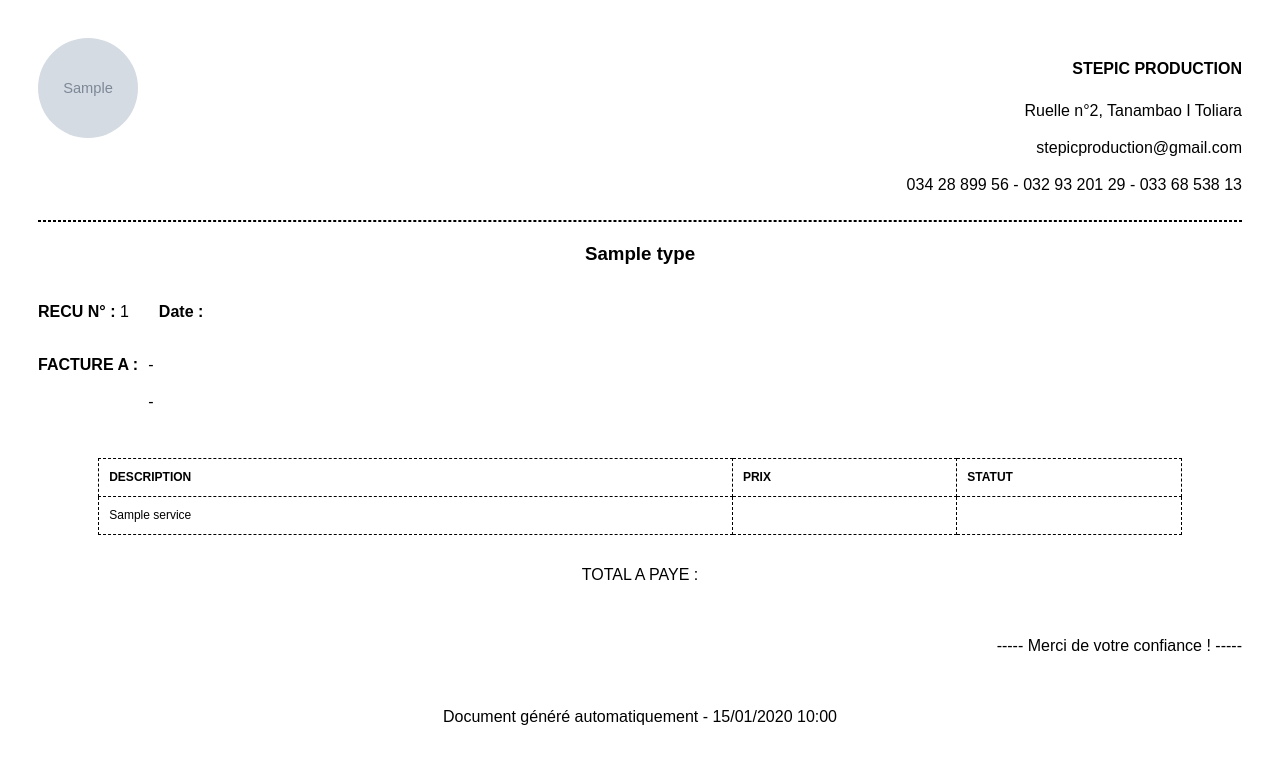
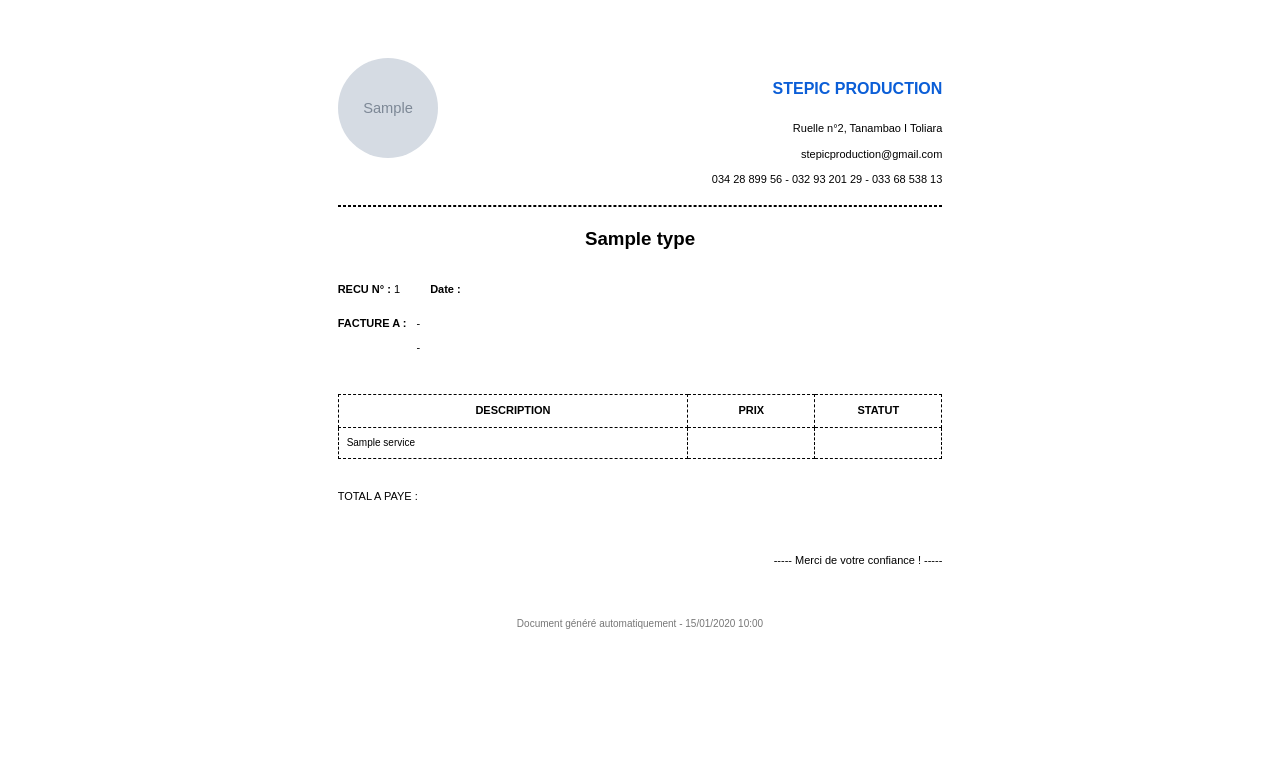
Before and after one commit to Ravelosambatra/projectBack, a Django app: template templates/recu.html in a window 1280 px wide. Shown: the top 764 px of the page. Run offline with Django 5.2, Linux system fonts and the light colour scheme; tables that the repository leaves empty hold one stand-in row (values such as "Sample post"); the template is opened without the code that fills it: values that come from a table or form of the project are taken from there, most other values are stand-ins (such as "Sample title", 1, 10 or a date in 2020); grey boxes marked "Sample" are stand-in pictures.

Commit message:
Fixation du css du reçu

```diff
--- a/templates/recu.html
+++ b/templates/recu.html
@@ -6,23 +6,25 @@
         body {
             font-family: sans-serif;
             padding: 30px;
-            line-height: 1.3; /* Augmenté à 1.3 pour aérer le texte */
-            text-align: center; /* NOUVEAU : Centre tout le contenu par défaut */
+            line-height: 1.3;
+            text-align: center;
+        }
+        /* Conteneur principal du reçu */
+        .recu-conteneur {
+            width: 16cm;
+            margin: 0 auto;
+            text-align: left;
+            padding: 20px;
+            /* border: 1px solid #000; <--- Décommentez pour visualiser la taille */
         }
 
-        /* SUPPRIMÉ : .card, car il perturbe WeasyPrint */
-
         .flex {
-            width: 100%; /* Utilise la largeur complète */
+            width: 100%;
             display: flex;
             justify-content: space-between;
-            align-items: top; /* Alignement en haut pour le bloc d'informations */
-            margin: 0 auto;
-            /* Ajout 1: Force l'alignement du contenu Flex à gauche dans ce bloc */
+            align-items: top;
             text-align: left;
         }
-
-        /* Les paragraphes de l'en-tête de l'entreprise (à droite) doivent être alignés à droite */
         .flex > div:last-child {
             text-align: right;
         }
@@ -32,38 +34,58 @@
             margin: 20px 0;
         }
 
-        /* ... (Autres styles conservés) ... */
+        h4 {
+            color: #0B5ED7;
+        }
 
-        /* Le tableau doit être centré et avoir une largeur définie */
+        /* Taille de police réduite pour le contenu général */
+        p, li {
+            font-size: 11px;
+        }
+
+        .row {
+            margin: 10px 0;
+        }
+
+        /* Tableau et cellules */
         table {
-            margin: 30px auto; /* Centrage du tableau */
-            width: 90%; /* Nouvelle largeur fixe pour le tableau */
-            border : 1px dashed black;
+            margin: 30px 0;
+            width: 100%;
             border-collapse: collapse;
-            padding : 0; /* Suppression du padding sur le tableau */
-            font-size: 12px;
-            /* Règle CRUCIALE : table-layout: fixed; */
             table-layout: fixed;
         }
 
         th, td {
             border : 1px dashed black;
             border-collapse: collapse;
-            padding : 10px; /* Padding sur les cellules individuelles */
-            font-size: 12px;
-            line-height: 1.4; /* Aération du texte dans les cellules */
-            /* Alignement vertical par défaut */
+            padding : 8px; /* Ajusté */
+            font-size: 10px; /* Réduit */
+            line-height: 1.4;
             vertical-align: top;
-            text-align: left; /* Le contenu des cellules doit rester à gauche */
+            text-align: left;
         }
 
-        /* Attribution des largeurs aux colonnes de ce petit tableau */
+        th {
+            font-size: 11px;
+            text-align: center;
+        }
+
+        /* Attribution des largeurs aux colonnes du reçu */
         th:nth-child(1), td:nth-child(1) { width: 60%; } /* DESCRIPTION */
         th:nth-child(2), td:nth-child(2) { width: 20%; } /* PRIX */
         th:nth-child(3), td:nth-child(3) { width: 20%; } /* STATUT */
+
+        .footer {
+            margin-top: 40px;
+            text-align: center;
+            font-size: 10px;
+            color: #777;
+        }
     </style>
 </head>
 <body>
+    <div class="recu-conteneur">
+
         <div class="flex">
             <div class="img-contain">
                 <img src="{{ logo_url }}" alt="" width="100px" height="100px" style="border-radius: 50%;">
@@ -79,7 +101,7 @@
 
         <h3>{{ type }}</h3>
 
-    <div>
+        <div class="infos-client">
             <div style="display: flex; gap: 30px;">
                 <p class="row"><strong>RECU N° :</strong> {{ recu_number  }} </p>
                 <p class="row"><strong>Date :</strong> {{ object.dateCommande|date:"d/m/Y" }} {{ object.dateInscription|date:"d/m/Y" }}</p>
@@ -115,6 +137,6 @@
         <div class="footer">
             Document généré automatiquement - {{ now|date:"d/m/Y H:i" }}
         </div>
-
+    </div>
 </body>
 </html>
```
Lines whose indentation alone changed are shown as unchanged.
